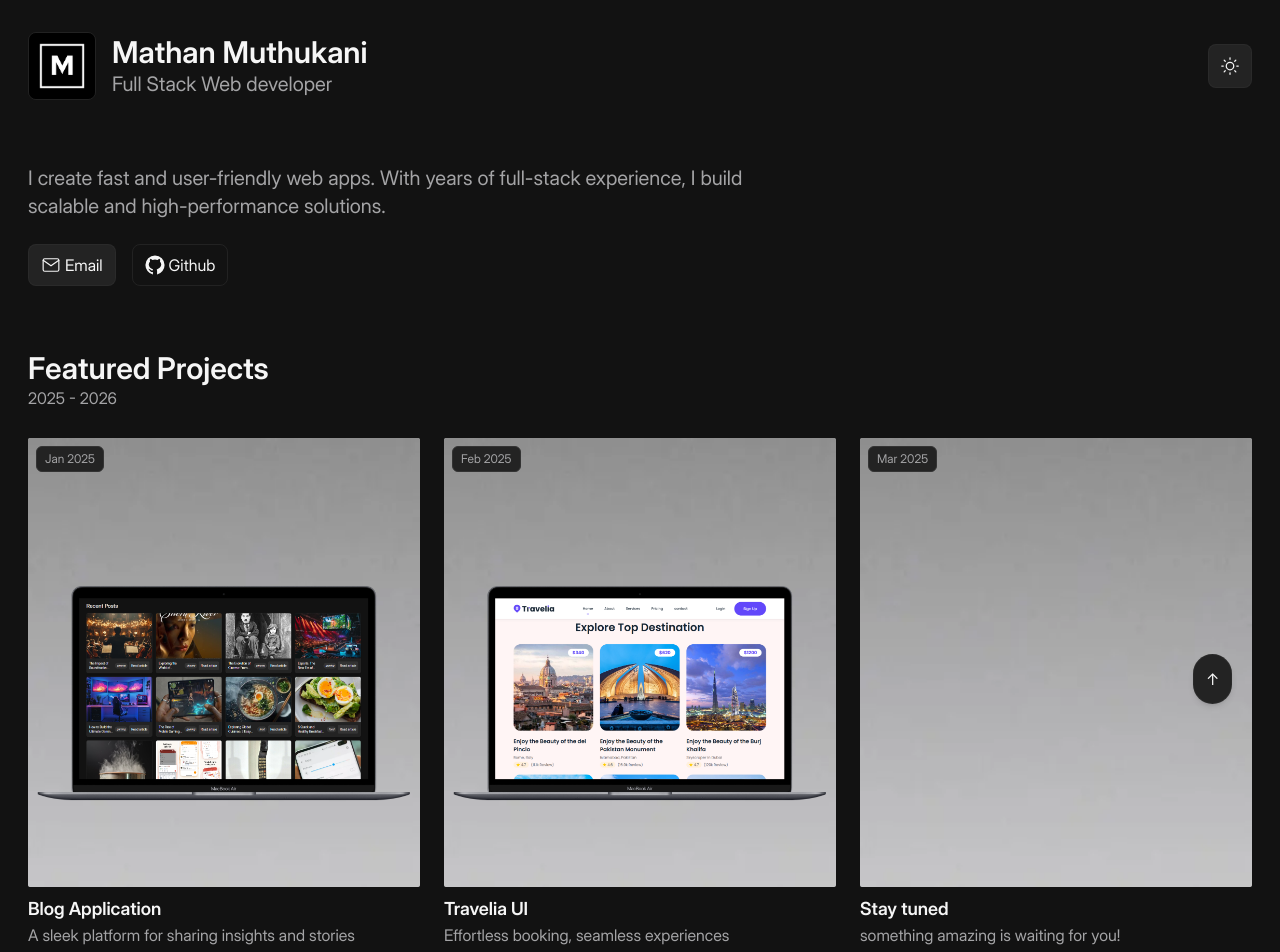
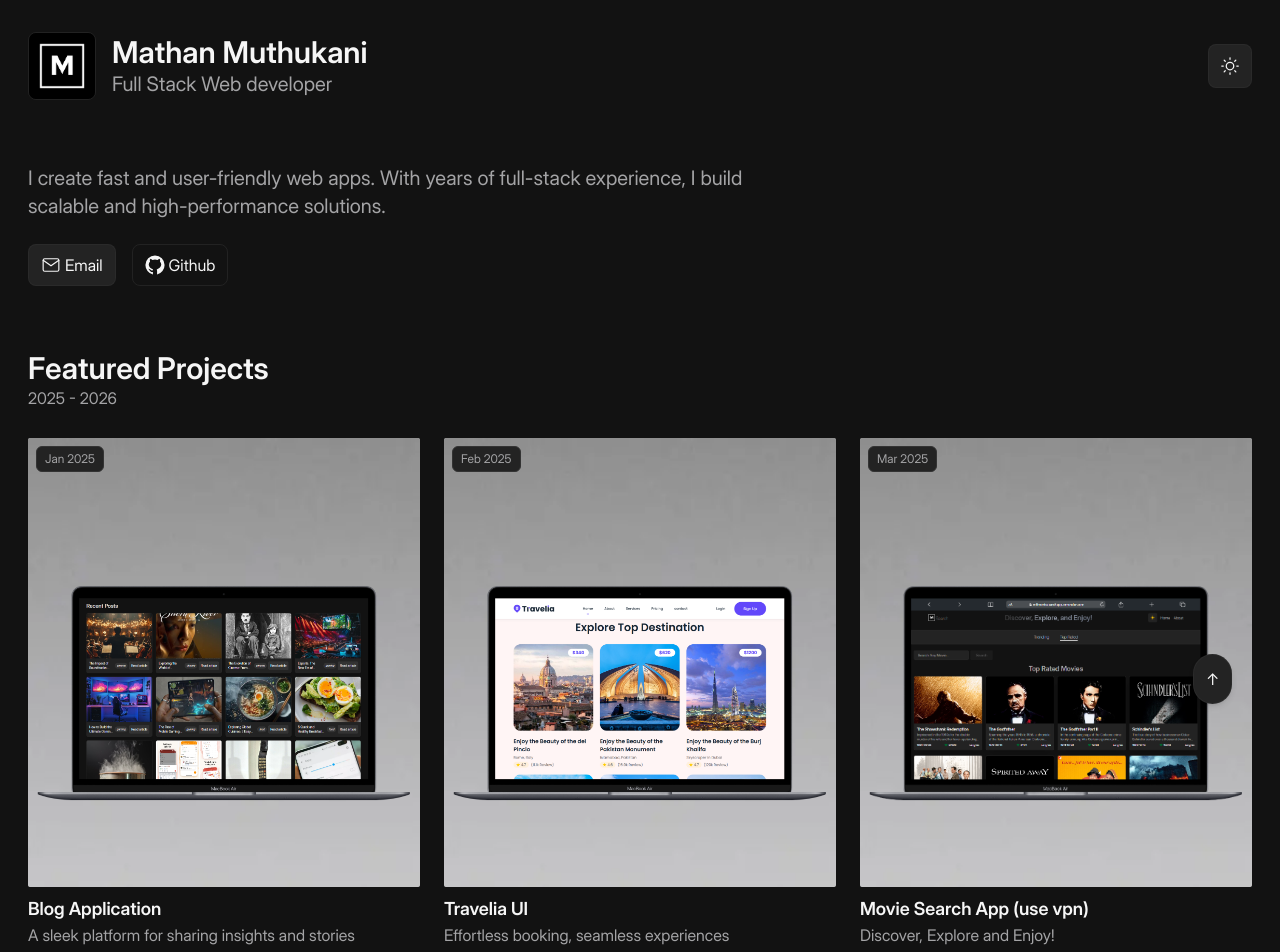
Before and after one commit to madn6/personal-portfolio, a React (Vite) app: page / in a window 1280 px wide. Shown: the top 952 px of the page. Built offline with nearby package versions, Linux system fonts and the light colour scheme.

Commit message:
third project added

```diff
--- a/src/sections/Projects.jsx
+++ b/src/sections/Projects.jsx
@@ -19,7 +19,7 @@ export default function Projects() {
 			</div>
 
 			<div className="grid grid-cols-1  lg:grid-cols-3 md:grid-cols-2 gap-6">
-				{/* Project Card */}
+				{/* Project 1*/}
 				<div className="">
 					<div className="card relative  ">
 						<div
@@ -58,7 +58,7 @@ export default function Projects() {
 						</div>
 					</div>
 				</div>
-
+			   {/* project 2 */}
 				<div className="">
 					<div className="card relative  ">
 						<div
@@ -97,6 +97,7 @@ export default function Projects() {
 						</div>
 					</div>
 				</div>
+				{/* project 3 */}
 				<div className="">
 					<div className="card relative  ">
 						<div
@@ -109,11 +110,16 @@ export default function Projects() {
 							Mar 2025
 						</div>
 						<div className="w-full  bg-gray-100 rounded-sm  h-full overflow-hidden  ">
-							<a href="" target="_blank">
+							<a href="https://m6moviesearchapp.onrender.com" target="_blank">
 								<img
 									src="/images/dummy5.webp"
 									alt="Project Image"
 									className="w-full h-full object-contain rounded-sm"
+								/>
+								<img
+									src="/images/movie-search.png"
+									alt="Overlay Image"
+									className="absolute w-[95%] max-w-[400px] top-1/2 left-1/2 transform -translate-x-1/2 -translate-y-1/2"
 								/>
 							</a>
 						</div>
@@ -124,9 +130,9 @@ export default function Projects() {
 									isDarkMode ? ' text-light-100' : ' text-[#212121]'
 								} transition-all duration-500 mt-2 text-lg font-semibold`}
 							>
-								Stay tuned
+								Movie Search App (use vpn)
 							</h1>
-							<p className="text-base">something amazing is waiting for you!</p>
+							<p className="text-base">Discover, Explore and Enjoy!</p>
 						</div>
 					</div>
 				</div>
```
Also changed, not shown: public/images/movie-search.png (added).
